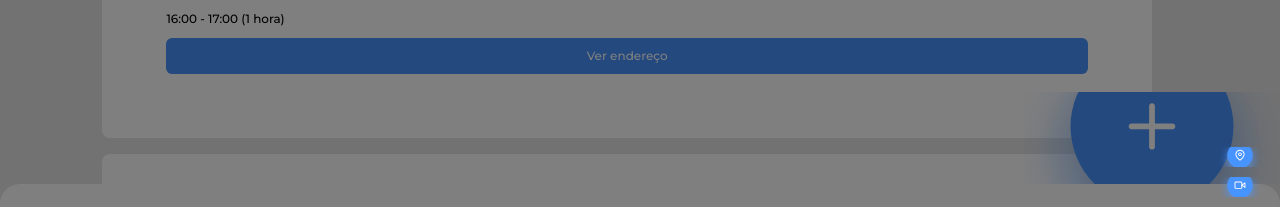
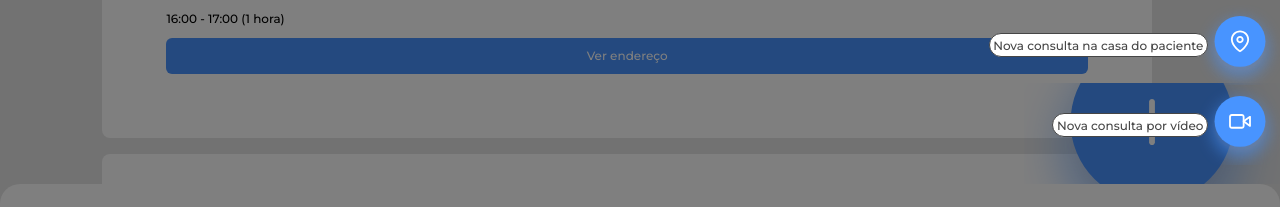
Before and after one commit to andreduarte99/clinica-medica-responsive, a plain HTML site: page index.html in a window 1280 px wide. Both pictures are taken after a click on the button 1152 px from the left and 661 px from the top of the page. Shown: the part 523-730 px from the top of the page. Drawn offline with Linux system fonts and the light colour scheme.

Commit message:
Finalizando menu suspenso

```diff
--- a/index.html
+++ b/index.html
@@ -57,8 +57,12 @@
 
     <div class="extra-buttons" id="extra-buttons">
 
-        <button class="botao__flutuante-imagem2" id="home-visit"></button>
-        <button class="botao__flutuante-imagem3" id="video-consultation"></button>
+        <button class="botao__flutuante-imagem2" id="home-visit">
+            <span>Nova consulta na casa do paciente</span>
+        </button>
+        <button class="botao__flutuante-imagem3" id="video-consultation">
+            <span>Nova consulta por vídeo</span>
+        </button>
 
     </div>
 
--- a/styles/menu-mobile.css
+++ b/styles/menu-mobile.css
@@ -38,7 +38,7 @@
     right: 0%;
     cursor: pointer;
     width: 20%;
-    height: 100%;
+    height: 110%;
     background-image: url('../img/botao-flutuante.svg');
     background-size: cover;
     background-position: center;
@@ -48,46 +48,58 @@
 
 }
 
-.botao__flutuante-imagem2{
+.extra-buttons {
+    position: fixed;
+    bottom: 14%;
+    right: 0px;
+    display: flex;
+    flex-direction: column;
+    opacity: 0;
+    visibility: hidden;
+    transition: opacity 0.3s;
+}
 
+.extra-buttons button {
+    display: flex;
+    flex-direction: row-reverse;
+    align-items: center;
+    justify-content: flex-start;
+    background-color: transparent;
+    border: none;
     cursor: pointer;
+    position: relative;
+}
+
+.extra-buttons button span {
+    background-color: white;
+    border: 0.1px groove var(--cor-fonte-primaria);
+    padding: 0.3em;
+    border-radius: 1em;
+    font-family: var(--fonte-principal);
+    font-size: 0.9em;
+    font-weight: 500;
+    color: var(--cor-fonte-primaria);
+    flex-shrink: 0; /* Impede o texto de encolher */
+    margin-right:5.5em;
+}
+
+.botao__flutuante-imagem2 {
     background-image: url('../img/botao-flutuante2.svg');
     background-size: cover;
     background-position: center;
-    border: none;
-    outline: none;
-    background-color: transparent;
-    padding: 10px 20px;
-
-
+    width: 6em; /* Ajuste a largura conforme necessário */
+    height: 6em; /* Ajuste a altura conforme necessário */
 }
 
-.botao__flutuante-imagem3{
-
-    cursor: pointer;
+.botao__flutuante-imagem3 {
     background-image: url('../img/botao-flutuante3.svg');
     background-size: cover;
     background-position: center;
-    border: none;
-    outline: none;
-    background-color: transparent;
-    padding: 10px 20px;
-
+    width: 6em; /* Ajuste a largura conforme necessário */
+    height: 6em; /* Ajuste a altura conforme necessário */
 }
 
 
-.extra-buttons {
-    position: fixed;
-    bottom: 80px;
-    right: 20px;
-    display: flex;
-    flex-direction: column;
-    gap: 10px;
-    opacity: 0;
-    visibility: hidden;
-    transition: opacity 0.3s;
-    z-index: 20;
-}
 
 
 .overlay {
```
